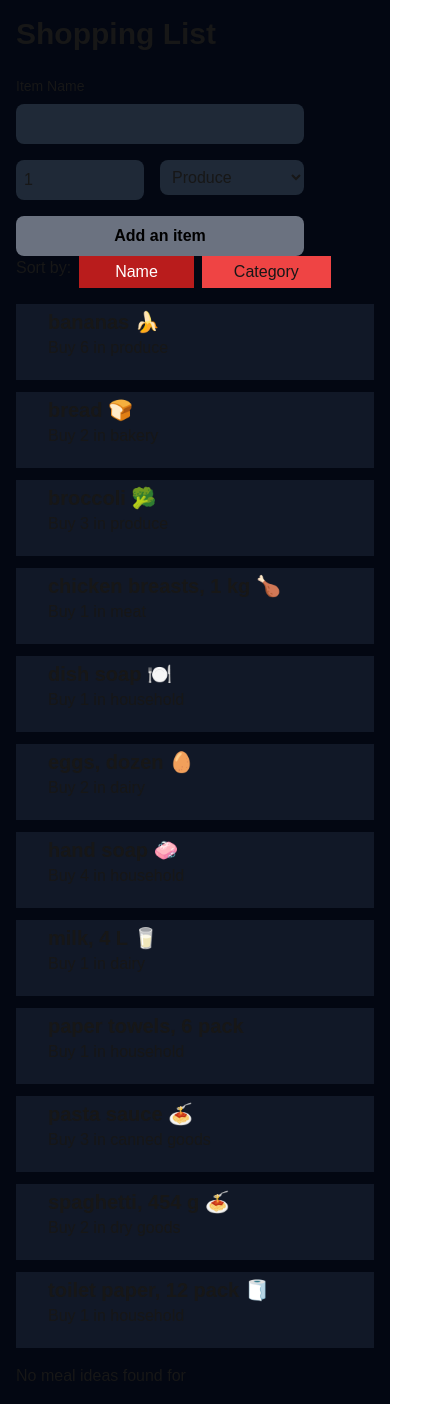
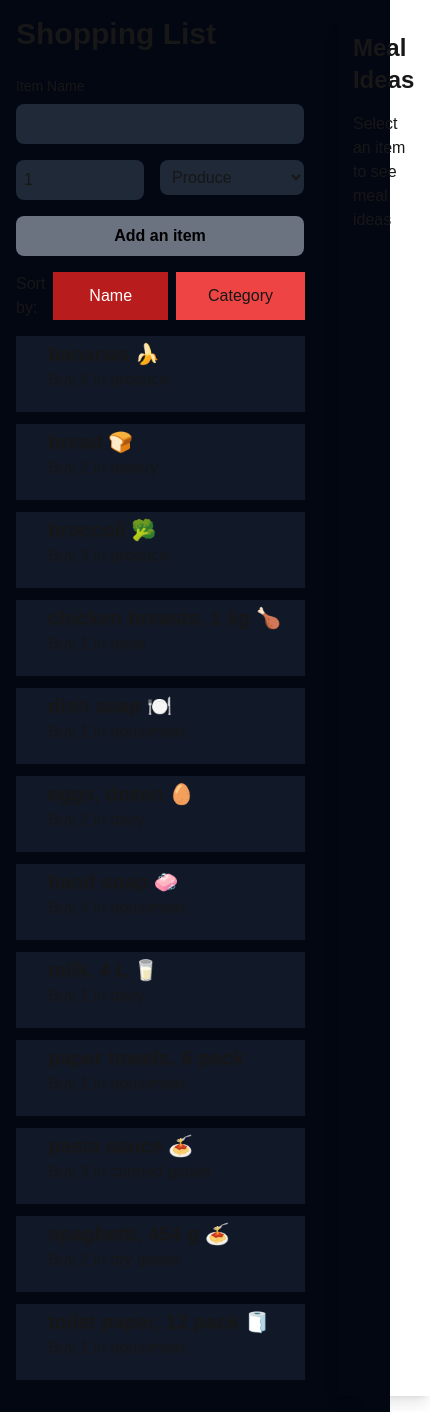
Before and after one commit to rylan-mccluskey/cprg306-assignments, a Next.js app: page /week-8 in a window 390 px wide. Shown: the whole page, 430 px wide, since content can reach past the window. Built offline with nearby package versions, Linux system fonts and the light colour scheme.

Commit message:
had to redo

```diff
--- a/app/week-8/item-list.js
+++ b/app/week-8/item-list.js
@@ -6,10 +6,9 @@ import { Item } from "./item";
 
 export default function ItemList({ items, onItemSelect }) {
   const [sortBy, setSortBy] = useState("name");
-  const [sortedItems, setSortedItems] = useState(items);
 
-  useEffect(() => {
-    setSortedItems([...items].sort((a, b) => {
+
+    const sortedItems = ([...items].sort((a, b) => {
       if (sortBy === "name") {
         return a.name.localeCompare(b.name);
       } else if (sortBy === "category") {
@@ -17,10 +16,9 @@ export default function ItemList({ items, onItemSelect }) {
       }
       return 0;
     }));
-  }, [items, sortBy]);
 
   return (
-    <div>
+    <div className="mb-4">
       <div className="flex gap-2 mb-4">
         <p>Sort by: </p>
         <button
@@ -31,7 +29,7 @@ export default function ItemList({ items, onItemSelect }) {
         </button>
         <button
           onClick={() => setSortBy("category")}
-          className={`px-8 ${sortBy === "category" ? "bg-red-700 text-white" : "bg-red-500"}`}
+          className={`px-8 py-1 ${sortBy === "category" ? "bg-red-700 text-white" : "bg-red-500"}`}
         >
           Category
         </button>
@@ -39,9 +37,9 @@ export default function ItemList({ items, onItemSelect }) {
 
       <ul>
         {sortedItems.map((item) => (
-          <div key={item.id} className="p-1 mb-3 bg-gray-900 max-w-sm">
-            <Item name={item.name} quantity={item.quantity} category={item.category} onClick={() => onItemSelect(item.name)}/>
-          </div>
+          <li key={item.id} className="p-1 mb-3 bg-gray-900 max-w-sm">
+            <Item name={item.name} quantity={item.quantity} category={item.category} onSelect={onItemSelect}/>
+          </li>
         ))}
       </ul>
     </div>
--- a/app/week-8/item.js
+++ b/app/week-8/item.js
@@ -1,6 +1,12 @@
-export function Item({ name, quantity, category, onItemSelect }) {
-    return (
-      <div className="mb-4 indent-7 cursor-pointer" onClick={() => onItemSelect && onItemSelect(name)}>
+export function Item({ name, quantity, category, onSelect }) {
+
+  const clickHandler = () => {
+    if (onSelect && typeof onSelect === "function")
+    onSelect(name);
+  }
+
+  return (
+      <div className="mb-4 indent-7 cursor-pointer" onClick={clickHandler}>
         <p className="font-bold text-xl">{name}</p>
         <p>Buy {quantity} in {category}</p>
       </div>
--- a/app/week-8/meal-ideas.js
+++ b/app/week-8/meal-ideas.js
@@ -1,40 +1,33 @@
 "use client";
+import { useState, useEffect } from "react";
 
-import { useState } from "react";
-import { useEffect } from "react";
+export default function MealIdea({ ingredient }) {
+    const [meals, setMeals] = useState([]);
 
-export default function MealIdeas({ingredient})
-{
-    const [meals, setMeals] = useState([]);
     useEffect(() => {
-        if (ingredient) {
-            loadMealIdeas(ingredient);
-        }
+        loadMealIdeas();
     }, [ingredient]);
 
-    async function loadMealIdeas(ingredient) {
+    async function loadMealIdeas() {
         const onlineMeals = await fetchMealIdeas(ingredient);
-        setMeals(onlineMeals);
+        setMeals(onlineMeals || []); // Ensure we always set an array
     }
 
     return (
-    <div>
-        {meals.length === 0 ?(<p>No meal ideas found for {ingredient}</p>) :
-        (meals.map((meal) => (
-            <div key={meal.idMeal}>
-                <h3>{meal.strMeal}</h3>
-                <img src={meal.strMealThumb} alt={meal.strMeal} />
-            </div>
-        )))
-
-    }
-    </div>
+        <div>
+            {meals.map((meal, i) => (
+                <div key={i}>
+                    <h3>{meal.strMeal}</h3>
+                    <img src={meal.strMealThumb} alt={meal.strMeal}/>
+                </div>
+            ))}
+        </div>
     );
 }
 
 async function fetchMealIdeas(ingredient) {
     {
-        const response = await fetch(`https://www.themealdb.com/api/json/v1/1/search.php?s=Arrabiata`);
+        const response = await fetch(`https://www.themealdb.com/api/json/v1/1/filter.php?i=${ingredient}`);
         const data = await response.json();
         return data.meals || [];
     }
--- a/app/week-8/new-item.js
+++ b/app/week-8/new-item.js
@@ -79,9 +79,11 @@ export default function NewItem({ onAddItem }) {
         </div>
       </div>
 
+      <div className="">
       <button type="submit" className="w-72 py-2 px-4 bg-gray-500 text-black font-semibold rounded-lg hover:bg-gray-600">
         Add an item
       </button>
+      </div>
     </form>
   );
 }
--- a/app/week-8/page.js
+++ b/app/week-8/page.js
@@ -21,16 +21,30 @@ export default function Page() {
   };
 
   return (
-    <main className="bg-gray-950 space-y-4 p-4">
-      <div>
+    <main className="bg-gray-950 p-4">
+    <div className="flex justify-between space-x-8">
+
+      <div className="w-full md:w-1/3">
         <h1 className="font-bold text-3xl">Shopping List</h1>
-        <br></br>
+        <br />
+
         <NewItem onAddItem={handleAddItem} />
-        <ItemList items={items} onItemSelect={handleItemSelect}/>
+
+        <div className="mt-4">
+          <ItemList items={items} onItemSelect={handleItemSelect} />
+        </div>
+
       </div>
-      <div>
-        <MealIdeas ingredient={selectedItemName} />
+
+      <div className="meal-ideas w-full p-4 shadow-lg">
+        <h2 className="font-bold text-2xl mb-4">Meal Ideas</h2>
+        {selectedItemName ? (
+          <MealIdeas ingredient={selectedItemName} />
+        ) : (
+          <p className="">Select an item to see meal ideas</p>
+        )}
       </div>
-    </main>
+    </div>
+  </main>
   );
 }
```
